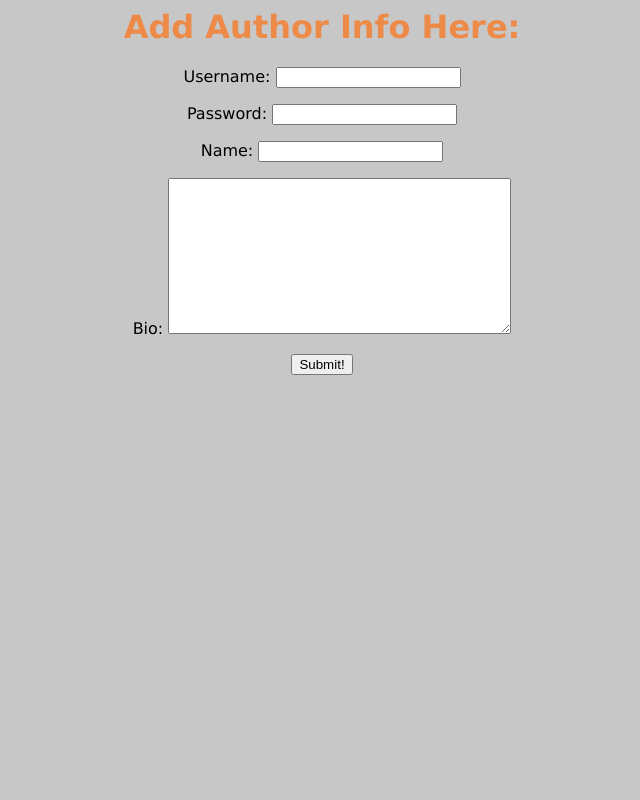
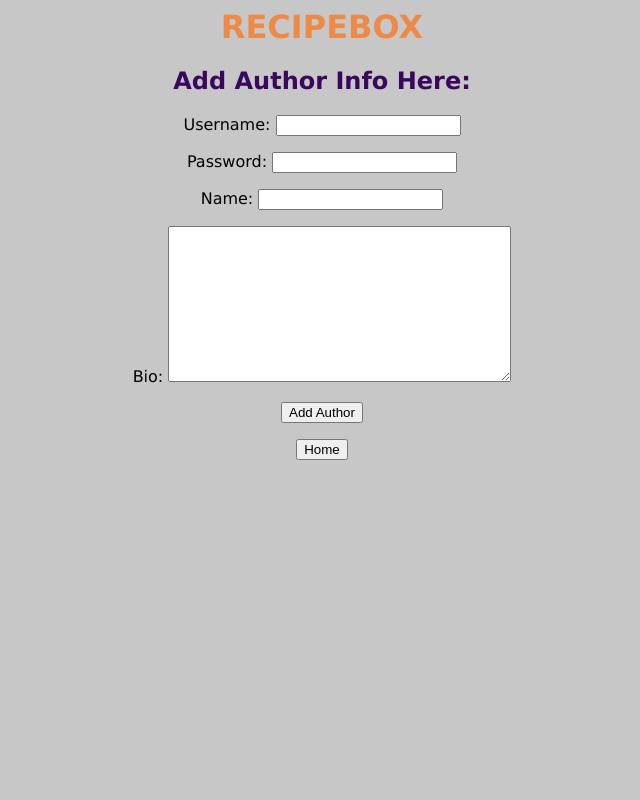
Before and after one commit to korenenyles/recipebox, a Django app: page /addauthor/ in a window 1280 px wide. Shown: the whole page, without its empty margins (318-958 px from the left). Run offline with Django 3.2, Linux system fonts and the light colour scheme; the visitor is signed in with stand-in values (Sample User, id 1).

Commit message:
finishing touches on css

```diff
--- a/recipe/static/css/basic.css
+++ b/recipe/static/css/basic.css
@@ -1,6 +1,6 @@
 html{
     background-color: rgb(199, 199, 199);
-    text-align: center;
+
 }
 h1{
     color: rgb(238, 138, 71);
@@ -12,5 +12,6 @@ h2{
 }
 
 body{
+    text-align: center;
     font-family: 'Lucida Sans', 'Lucida Sans Regular', 'Lucida Grande', 'Lucida Sans Unicode', Geneva, Verdana, sans-serif;
 }
--- a/recipe/templates/author.html
+++ b/recipe/templates/author.html
@@ -5,7 +5,7 @@
     <link rel="stylesheet" href ="{% static 'css/basic.css'%}" >
 </head>
 <body>
-    <h1>RECIPEBOX!</h1>
+    <h1>RECIPEBOX</h1>
     <h2>Author:</h2>
 <ul>
     <h3>Name:</h3>
@@ -24,6 +24,6 @@
 
 </ul>
 
-<a href="{% url 'home_url' %}"> <h2>Home</h2></a>
+<a href="{% url 'home_url' %}"> <button>Home</button></a>
 </body>
 </html>
--- a/recipe/templates/authoraddform.html
+++ b/recipe/templates/authoraddform.html
@@ -1,15 +1,17 @@
 <html>
 <head>
- <title>RECIPEBOX!</title>
+ <title>RECIPEBOX</title>
     {% load  static %}
     <link rel="stylesheet" href ="{% static 'css/basic.css'%}" >
 </head>
 <body>
-<h1>Add Author Info Here:</h1>
+<h1>RECIPEBOX</h1>
+<h2>Add Author Info Here:</h2>
 <form action="/addauthor/" method="post">
     {% csrf_token %}
     {{form.as_p}}
-    <input type="submit" value="Submit!">
+    <input type="submit" value="Add Author">
 </form>
+<a href="{% url 'home_url' %}"> <button>Home</button></a>
 </body>
 </html>
--- a/recipe/templates/forbidden.html
+++ b/recipe/templates/forbidden.html
@@ -1,11 +1,11 @@
 <html>
 <head>
- <title>RECIPEBOX!</title>
+ <title>RECIPEBOX</title>
     {% load  static %}
     <link rel="stylesheet" href ="{% static 'css/basic.css'%}" >
 </head>
 <body>
-<h1>Sorry No Access! </h1>
+<h1>Sorry you don't have access to this page. </h1>
 
 Contact Admin
 
--- a/recipe/templates/login.html
+++ b/recipe/templates/login.html
@@ -1,6 +1,6 @@
 <html>
 <head>
- <title>RECIPEBOX!</title>
+ <title>RECIPEBOX</title>
     {% load  static %}
     <link rel="stylesheet" href ="{% static 'css/basic.css'%}" >
 </head>
@@ -10,7 +10,8 @@
     {% csrf_token %}
     {{form.as_p}}
     <p>Don't have an accoount? Create one <a href="/register">here</a></p>
-	<button type="submit" class="btn btn-success">Login</button>
+	<button>Login</button>
 </form>
+<a href="{% url 'home_url' %}"> <button>Home</button></a>
 </body>
 </html>
--- a/recipe/templates/logout.html
+++ b/recipe/templates/logout.html
@@ -1,6 +1,6 @@
 <html>
 <head>
- <title>RECIPEBOX!</title>
+ <title>RECIPEBOX</title>
     {% load  static %}
     <link rel="stylesheet" href ="{% static 'css/basic.css'%}" >
 </head>
@@ -10,4 +10,5 @@
 <div>Are you sure you want to logout?</div>
 <a href = "{% url 'home_url' %}">YES!</a>
 </body>
+
 </html>
```
Also changed, not shown: recipe/templates/index.html (+7 -11 lines), recipe/templates/recipe.html (+6 -4 lines), recipe/templates/recipeaddform.html (+4 -3 lines).
